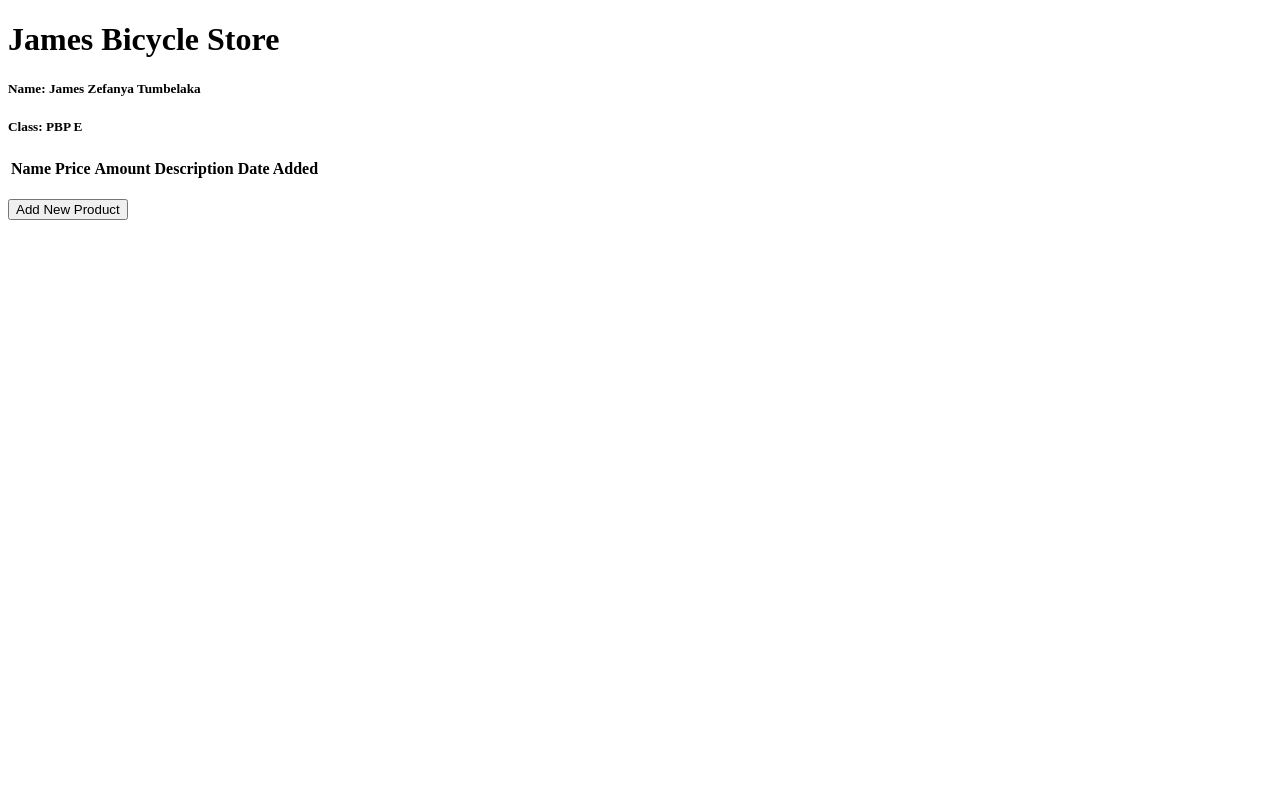
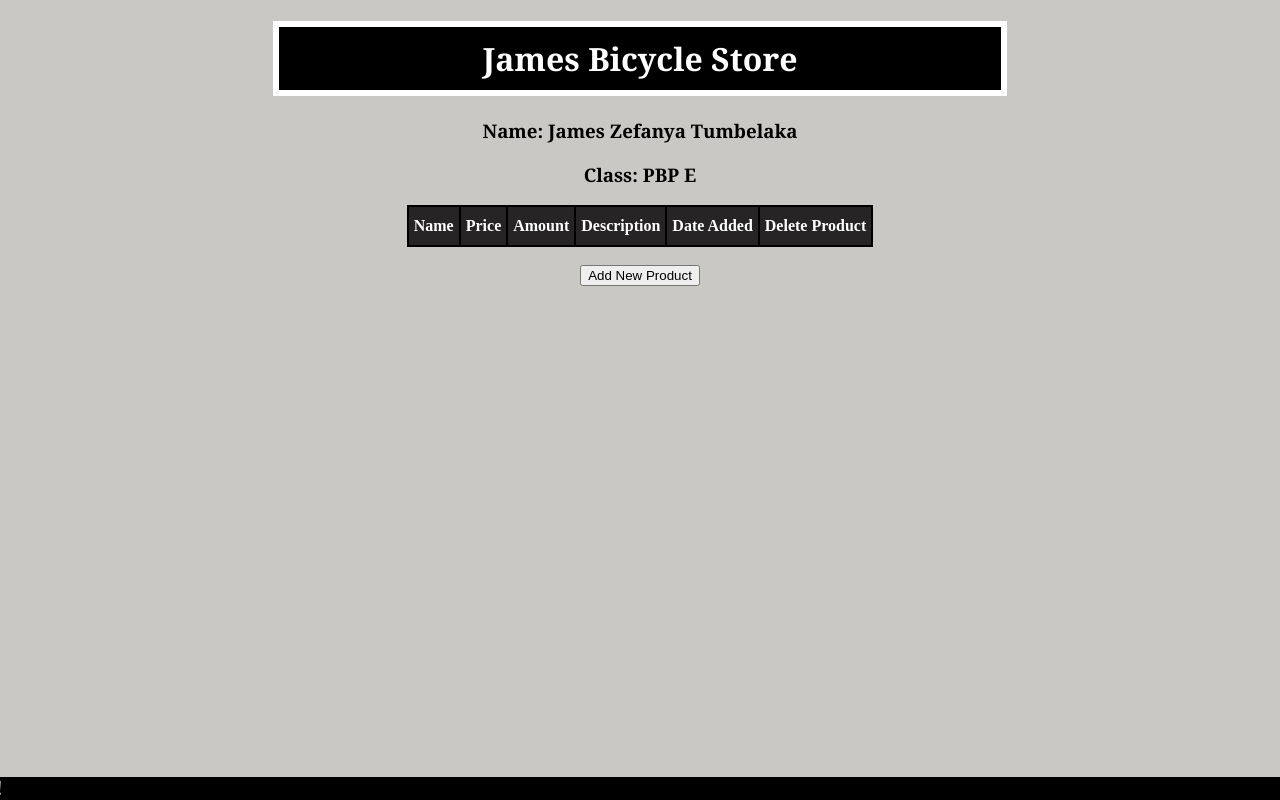
Before and after one commit to JamesTumbelaka/james-bicycle-store, a Django app: page / in a window 1280 px wide. Run offline with Django 4.2, Linux system fonts and the light colour scheme; data that the repository does not hold is empty.

Commit message:
Tugas 3 selesai

```diff
--- a/main/templates/delete_product.html
+++ b/main/templates/delete_product.html
@@ -10,6 +10,7 @@
         {% csrf_token %}
         <input type="submit" value="Delete">
     </form>
+    <br>
     <a href="{% url 'main:show_main' %}">Cancel</a>
 </body>
 </html>
--- a/main/templates/main.html
+++ b/main/templates/main.html
@@ -3,39 +3,52 @@
 {% block content %}
     <h1>James Bicycle Store</h1>
 
-    <h5>Name: {{name}}</h5>
-    <h5>Class: {{class}}</h5>
+    <h3><span class="label">Name: {{ name }}</span></h3>
+    <h3><span class="label">Class: {{ class }}</span></h3>
 
-    <table>
+    <table class="box">
+        <thead>
             <tr>
-            <th>Name</th>
-            <th>Price</th>
-            <th>Amount</th>
-            <th>Description</th>
-            <th>Date Added</th>
+                <th class="box-0lax">Name</th>
+                <th class="box-0lax">Price</th>
+                <th class="box-0lax">Amount</th>
+                <th class="box-0lax">Description</th>
+                <th class="box-0lax">Date Added</th>
+                <th class="box-0lax">Delete Product</th>
             </tr>
+        </thead>
 
         {% comment %} Berikut cara memperlihatkan data produk di bawah baris ini {% endcomment %}
-
+        <tbody>
             {% for product in products %}
                 <tr>
-                <td>{{ product.name }}</td>
-                <td>{{ product.price }}</td>
-                <td>{{ product.amount }}</td>
-                <td>{{ product.description }}</td>
-                <td>{{ product.date_added }}</td>
-                <td>
+                    <td class="box-0lax">{{ product.name }}</td>
+                    <td class="box-0lax">{{ product.price }}</td>
+                    <td class="box-0lax">{{ product.amount }}</td>
+                    <td class="box-0lax">{{ product.description }}</td>
+                    <td class="box-0lax">{{ product.date_added }}</td>
+                    <td class="box-0lax">
                         <a href="{% url 'main:delete_product' product.id %}">Delete</a>
                     </td>
                 </tr>
             {% endfor %}
+        </tbody>
     </table>
+
     <br />
 
+    <div style="text-align: center;">
         <a href="{% url 'main:create_product' %}">
             <button>
                 Add New Product
             </button>
         </a>
+    </div>
+
+    <div class="marquee-container">
+        <marquee behavior="scroll" direction="right" style="color: white ; font-size: 20px;" class="marquee-container" scrollamount="15">
+            Selamat Datang di Toko Kami !
+        </marquee>
+    </div>
 
 {% endblock content %}
--- a/templates/base.html
+++ b/templates/base.html
@@ -7,6 +7,93 @@
             name="viewport"
             content="width=device-width, initial-scale=1.0"
         />
+        <title>
+            Bicycle Store
+        </title>
+        <style type="text/css">
+            h1 {
+                color: white;
+                text-align: center;
+                border-style: solid;
+                border-width: 6px;
+                border-color: white;
+                background-color: black;
+                font-family: "Cambria";
+                font-weight: bold;
+                margin-left: 265px;
+                margin-right: 265px;
+                padding: 10px;
+            }
+            h3 {
+                color: black;
+                text-align: center;
+                font-family: "Cambria";
+            }
+            .label {
+                font-weight: bold;
+                color: black;
+                white-space: nowrap;
+            }
+            .value {
+                color: red;
+            }
+            .box {
+                border: 2px solid black;
+                border-collapse: collapse;
+                border-spacing: 0;
+                margin-left: auto;
+                margin-right: auto;
+            }
+            .box td {
+                border-color: black;
+                border-style: solid;
+                border-width: 2px;
+                font-family: 'Times New Roman', Times, serif;
+                font-size: 14px;
+                overflow: hidden;
+                padding: 10px 5px;
+                word-break: normal;
+                text-align: center;
+                background-color: white;
+            }
+            .box th {
+                border-color: black;
+                border-style: solid;
+                border-width: 2px;
+                font-family: 'Times New Roman', Times, serif;
+                font-size: 16px;
+                font-weight: bold;
+                color: white;
+                overflow: hidden;
+                padding: 10px 5px;
+                word-break: normal;
+                text-align: center;
+                background-color: rgb(38, 36, 36);
+            }
+            .box .box-799k {
+                background-color: #656565;
+                border-color: #343434;
+                color: #ffffff;
+                font-family: 'Times New Roman', Times, serif;
+                text-align: center;
+                vertical-align: top
+            }
+            .marquee-container {
+                position: fixed;
+                bottom: 0;
+                left: 0;
+                width: 100%;
+                background-color: black;
+                text-align: left;
+                white-space: nowrap;
+                overflow: hidden;
+            }
+            body {
+                font-family: 'Times New Roman', Times, serif;
+                background-color:rgb(202, 200, 197);
+            }
+
+        </style>
         {% block meta %}
         {% endblock meta %}
     </head>
```
Also changed, not shown: README.md, 3 other files. Lines whose indentation alone changed are shown as unchanged.
